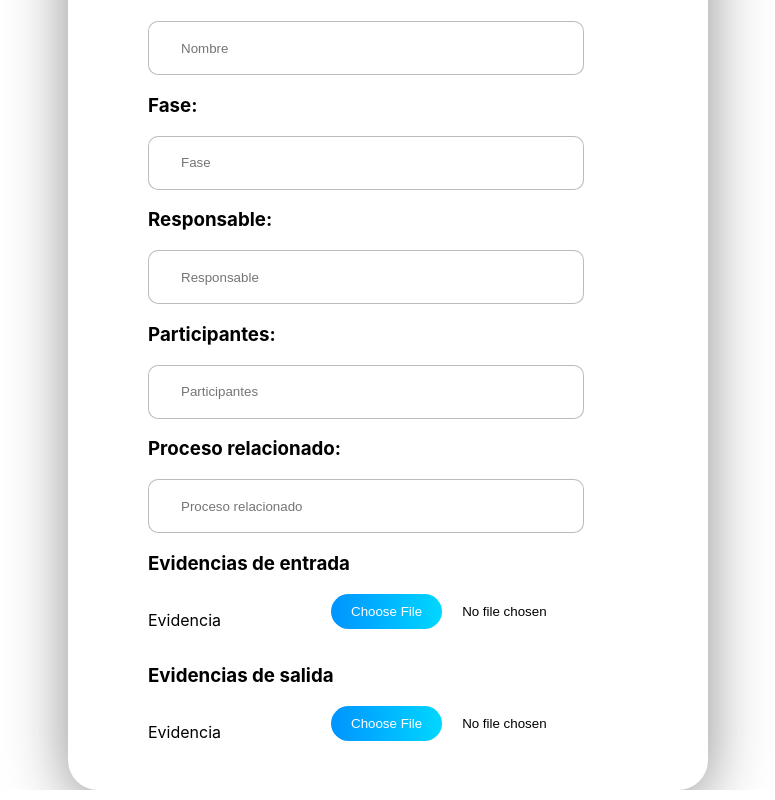
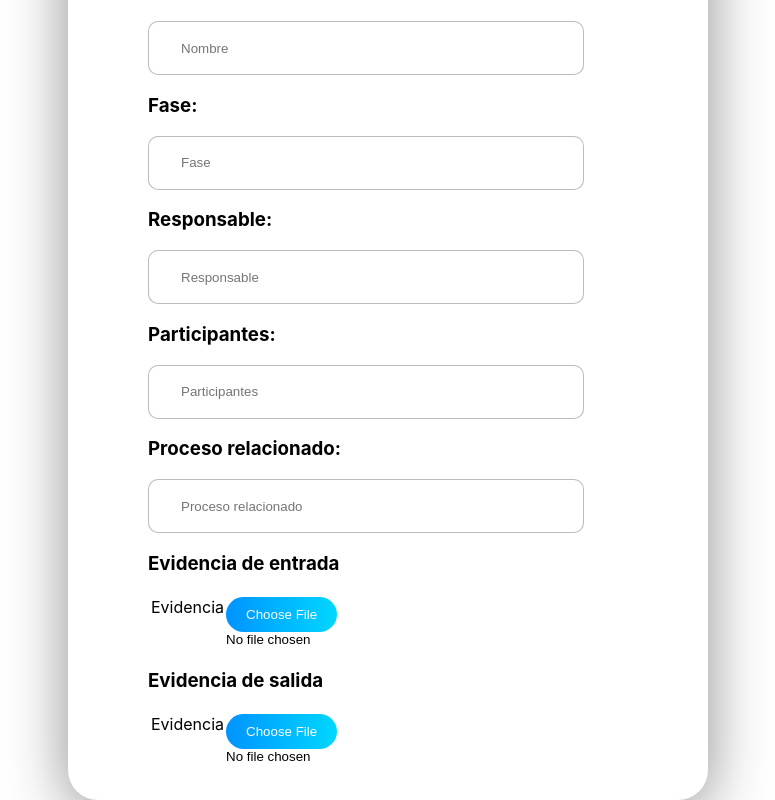
Before and after one commit to alejandromotadev/Mantenimiento-front, a React (Create React App) app in the folder project_front/: page / in a window 1280 px wide. Shown: the part 321-1121 px from the top of the page, without its empty margins (252-1027 px from the left). Built offline with nearby package versions, Linux system fonts and the light colour scheme.

Commit message:
cambio label por table

```diff
--- a/project_front/src/componentes/Formulario/Formulario.js
+++ b/project_front/src/componentes/Formulario/Formulario.js
@@ -47,18 +47,31 @@ class Formulario extends React.Component {
               ></input>
             </div>
             <div>
-              <h3>Evidencias de entrada</h3>
-              <div className={Style.rowFileInput}>
-                <p>Evidencia</p>
-                <input type="file"></input>
-              </div>
+              <table></table>
             </div>
             <div>
-              <h3>Evidencias de salida</h3>
-              <div className={Style.rowFileInput}>
-                <p>Evidencia</p>
-                <input type="file"></input>
-              </div>
+              <h3>Evidencia de entrada</h3>
+              <table>
+                <tr>
+                  <td>
+                    <label>Evidencia</label>
+                  </td>
+                  <td>
+                    <input type="file"></input>
+                  </td>
+                </tr>
+              </table>
+              <h3>Evidencia de salida</h3>
+              <table>
+                <tr>
+                  <td>
+                    <label>Evidencia</label>
+                  </td>
+                  <td>
+                    <input type="file"></input>
+                  </td>
+                </tr>
+              </table>
             </div>
           </form>
         </div>
--- a/project_front/src/componentes/Formulario/formStyle.module.css
+++ b/project_front/src/componentes/Formulario/formStyle.module.css
@@ -26,15 +26,13 @@ img {
   border-radius: 10px;
   padding-left: 2rem;
 }
-.rowFileInput {
+tr{
   display: flex;
-
   flex-direction: row;
-  justify-content: space-between;
 }
 
 input[type="file"]::file-selector-button {
-  margin-right: 20px;
+  display: flex;
   border: none;
   background: linear-gradient(90deg, #0085ff -21.97%, #00e0ff 113.38%);
   border-radius: 20px;
```
